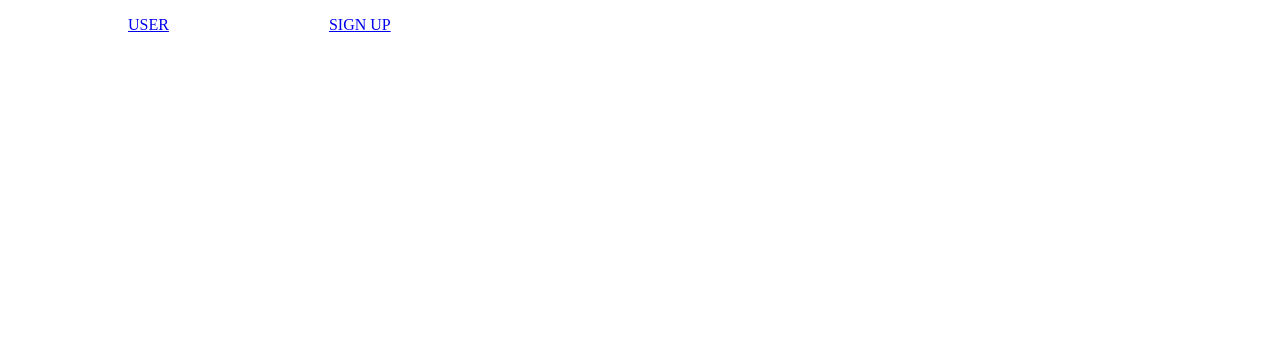
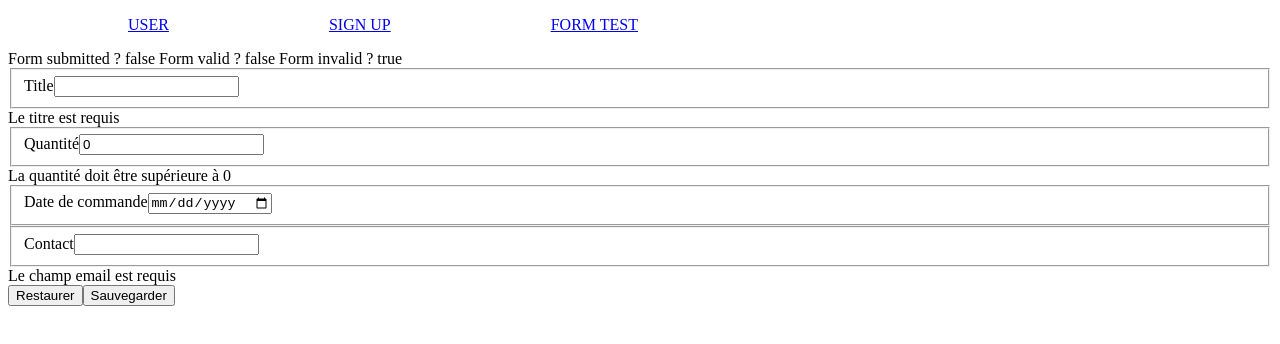
Before and after one commit to NeliaCou/blockApp, an Angular app: page /form-test in a window 1280 px wide. Before the commit this address led to /. Shown: the top 344 px of the page. Built offline with nearby package versions, Linux system fonts and the light colour scheme.

Commit message:
add form exercise component & sign-up component for challenge

```diff
--- a/src/app/app-routing.module.ts
+++ b/src/app/app-routing.module.ts
@@ -2,6 +2,7 @@ import { NgModule } from '@angular/core';
 import { RouterModule, Routes } from '@angular/router';
 import { UserProfileComponent } from './user-profile/user-profile.component';
 import { SignUpComponent } from './sign-up/sign-up.component';
+import { MyFormComponent } from './my-form/my-form.component'
 
 const routes: Routes = [
   {
@@ -16,6 +17,10 @@ const routes: Routes = [
     path: "sign-up",
     component: SignUpComponent
   },
+  {
+    path: "form-test",
+    component: MyFormComponent
+  }
 ];
 
 @NgModule({
--- a/src/app/app.module.ts
+++ b/src/app/app.module.ts
@@ -8,6 +8,7 @@ import { BlockComponent } from './block/block.component';
 import { UserProfileComponent } from './user-profile/user-profile.component';
 import { SignUpComponent } from './sign-up/sign-up.component';
 import { MenuComponent } from './menu/menu.component';
+import { MyFormComponent } from './my-form/my-form.component';
 
 @NgModule({
   declarations: [
@@ -15,7 +16,8 @@ import { MenuComponent } from './menu/menu.component';
     BlockComponent,
     UserProfileComponent,
     SignUpComponent,
-    MenuComponent
+    MenuComponent,
+    MyFormComponent,
   ],
   imports: [
     BrowserModule,
--- a/src/app/menu/menu.component.html
+++ b/src/app/menu/menu.component.html
@@ -5,4 +5,7 @@
     <li>
         <a [routerLink]="['/sign-up']">SIGN UP</a>
     </li>
+    <li>
+        <a [routerLink]="['/form-test']">FORM TEST</a>
+    </li>
 </ul>
--- /dev/null
+++ b/src/app/models/order.model.ts
@@ -0,0 +1,6 @@
+export interface Order {
+    title: string;
+    quantity: number;
+    date: Date;
+    contact: string;
+}
--- /dev/null
+++ b/src/app/models/userProfil.models.ts
@@ -0,0 +1,6 @@
+export interface UserModel {
+    firstName: string;
+    lastName: string;
+    email: string;
+    password: string;
+}
--- /dev/null
+++ b/src/app/my-form/my-form.component.html
@@ -0,0 +1,56 @@
+<form #myForm="ngForm" (ngSubmit)="onSubmit()">
+
+  <div>
+    Form submitted ? {{myForm.submitted}}
+    Form valid ? {{myForm.valid}}
+    Form invalid ? {{myForm.invalid}}
+  </div>
+
+  <fieldset>
+      <label for="title-order">Title</label>
+      <input id="title-order" name="title-order" type="text" [(ngModel)] = "newOrder.title" #title="ngModel" required minlength="5" maxlength="30">
+    </fieldset>
+
+<!-- Message d'erreurs de l'input title -->
+<div *ngIf="title.errors">
+  <span *ngIf="title.errors?.['required']">Le titre est requis</span>
+  <span *ngIf="title.errors?.['minlength']">La longueur minimale doit être supérieure à 5</span>
+  <span *ngIf="title.errors?.['maxlength']">La longeur maximum doit être inférieur à 30</span>
+</div>
+
+
+<fieldset>
+  <label for="quantity-order">Quantité</label>
+  <input id="quantity-order" name="quantity-order" [(ngModel)] = "newOrder.quantity" #quantity="ngModel" type="number" required min="1">
+</fieldset>
+
+<!-- Message d'erreurs de quantity -->
+<div *ngIf="quantity.errors">
+ <span *ngIf="quantity.errors?.['required']">Le champ quantité est requis</span>
+ <span *ngIf="quantity.errors?.['min']">La quantité doit être supérieure à 0</span>
+</div>
+
+<fieldset>
+  <label for="date-order">Date de commande</label>
+  <input id="date-order" name="date-order" [(ngModel)] = "newOrder.date" #date="ngModel" type="date" required>
+</fieldset>
+
+<!-- Message d'erreurs de date -->
+<div *ngIf="date.errors">
+  <span *ngIf="date.errors?.['required']">Le champ date est requis</span>
+</div>
+
+    <fieldset>
+      <label for="contact-order">Contact</label>
+      <input id="contact-order" name="contact-order" [(ngModel)] = "newOrder.contact" #contact="ngModel" type="email" required email>
+    </fieldset>
+
+      <!-- Message d'erreurs de contact -->
+  <div *ngIf="contact.errors">
+    <span *ngIf="contact.errors?.['required']">Le champ email est requis</span>
+    <span *ngIf="contact.errors?.['email']">L'adresse email doit être valide</span>
+  </div>
+
+    <button type="reset">Restaurer</button>
+    <button type="submit">Sauvegarder</button>
+</form>
--- /dev/null
+++ b/src/app/my-form/my-form.component.ts
@@ -0,0 +1,23 @@
+import { Component } from '@angular/core';
+import { Order } from '../models/order.model';
+
+
+@Component({
+  selector: 'app-my-form',
+  templateUrl: './my-form.component.html',
+  styleUrl: './my-form.component.css'
+})
+export class MyFormComponent {
+
+  newOrder: Order = {
+    title: "",
+    quantity: 0,
+    date: new Date(),
+    contact:""
+  }
+
+  onSubmit(){
+    console.log(this.newOrder);
+
+  }
+}
--- a/src/app/sign-up/sign-up.component.html
+++ b/src/app/sign-up/sign-up.component.html
@@ -1 +1,53 @@
-<p>sign-up works!</p>
+<form #signUp="ngForm" (ngSubmit)="onSubmit()">
+
+    <fieldset>
+        <label for="firstName-order">firstName</label>
+        <input id="firstName-order" name="firstName-order" type="text" [(ngModel)] = "newUser.firstName" #firstName="ngModel" required minlength="3" maxlength="15">
+    </fieldset>
+
+  <!-- Message d'erreurs de l'input firstName -->
+  <div *ngIf="signUp.submitted && firstName.errors">
+    <span *ngIf="firstName.errors?.['required']">Le {{ firstNameOrderInputPlaceholder }} est requis</span>
+    <span *ngIf="lastName.errors?.['minlength']">Le {{ firstNameOrderInputPlaceholder }} doit comporter au moins 3 caractères</span>
+    <span *ngIf="lastName.errors?.['maxlength']">Le {{ firstNameOrderInputPlaceholder }} ne doit pas dépasser 15 caractères</span>
+  </div>
+
+
+  <fieldset>
+    <label for="lastName-order">lastName</label>
+    <input id="lastName-order" name="lastName-order" type="text" [(ngModel)] = "newUser.lastName" #lastName="ngModel" required minlength="3" maxlength="15">
+</fieldset>
+
+<!-- Message d'erreurs de l'input lastName -->
+<div *ngIf="signUp.submitted && lastName.errors">
+<span *ngIf="lastName.errors?.['required']">Le {{ lastNameOrderInputPlaceholder }} est requis</span>
+<span *ngIf="lastName.errors?.['minlength']">Le {{ lastNameOrderInputPlaceholder }} doit comporter au moins 3 caractères</span>
+<span *ngIf="lastName.errors?.['maxlength']">Le {{ lastNameOrderInputPlaceholder }} ne doit pas dépasser 15 caractères</span>
+</div>
+
+
+
+  <fieldset>
+    <label for="email-order">Email</label>
+    <input id="email-order" name="email-order" [(ngModel)] = "newUser.email" #email="ngModel" type="email" required>
+  </fieldset>
+
+  <!-- Message d'erreurs de email -->
+  <div *ngIf="signUp.submitted && email.errors">
+   <span *ngIf="email.errors?.['required']">L'{{emailOrderPlaceholder}} est invalide</span>
+  </div>
+
+  <fieldset>
+    <label for="password-order">password</label>
+    <input id="password-order" name="password-order" [(ngModel)] = "newUser.password" #password="ngModel" type="password" required>
+  </fieldset>
+
+  <!-- Message d'erreurs de password -->
+  <div *ngIf="signUp.submitted && password.errors">
+    <span *ngIf="password.errors?.['required']">Un {{ passwordOrderPlaceholder }} est requis</span>
+  </div>
+
+
+      <button type="reset">Restaurer</button>
+      <button type="submit">Sauvegarder</button>
+  </form>
--- a/src/app/sign-up/sign-up.component.ts
+++ b/src/app/sign-up/sign-up.component.ts
@@ -1,4 +1,5 @@
 import { Component } from '@angular/core';
+import { UserModel } from '../models/userProfil.models';
 
 @Component({
   selector: 'app-sign-up',
@@ -6,5 +7,20 @@ import { Component } from '@angular/core';
   styleUrl: './sign-up.component.css'
 })
 export class SignUpComponent {
+  newUser: UserModel = {
+    firstName: "",
+    lastName: "",
+    email: "",
+    password: "",
+  };
 
+firstNameOrderInputPlaceholder = 'firstName';
+lastNameOrderInputPlaceholder = 'lastName';
+emailOrderPlaceholder = 'email';
+passwordOrderPlaceholder = 'password';
+
+  onSubmit(){
+    console.log(this.newUser);
+
+  }
 }
--- a/src/app/user-profile/user-profile.component.html
+++ b/src/app/user-profile/user-profile.component.html
@@ -5,7 +5,7 @@
 
 
     <label for="quote">Two beer or not to beer: {{ user.quote }}</label>
-    <input id="age"[(ngModel)]="user.quote" placeholder="citation">
-    <button type="button" (click)="hideAge()">Afficher/Masquer mon âge</button>
+    <input id="age" [(ngModel)]="user.quote" placeholder="citation">
+    <button type="button" (click)="hideAge($event)">Afficher/Masquer mon âge</button>
     <p [hidden]="isHidden">Age: {{ user.age }}</p>
 </article>
--- a/src/app/user-profile/user-profile.component.ts
+++ b/src/app/user-profile/user-profile.component.ts
@@ -16,8 +16,11 @@ export class UserProfileComponent {
   };
 
   isHidden: boolean = false;
-  hideAge(): void {
+
+  hideAge(event : any): void {
     this.isHidden = !this.isHidden;
+    console.log(event);
+
   }
 
   // toogleAgeVisibility(): void {
```
Also changed, not shown: src/app/my-form/my-form.component.css (added), 1 other file (tests, documents, lock files or other folders).
